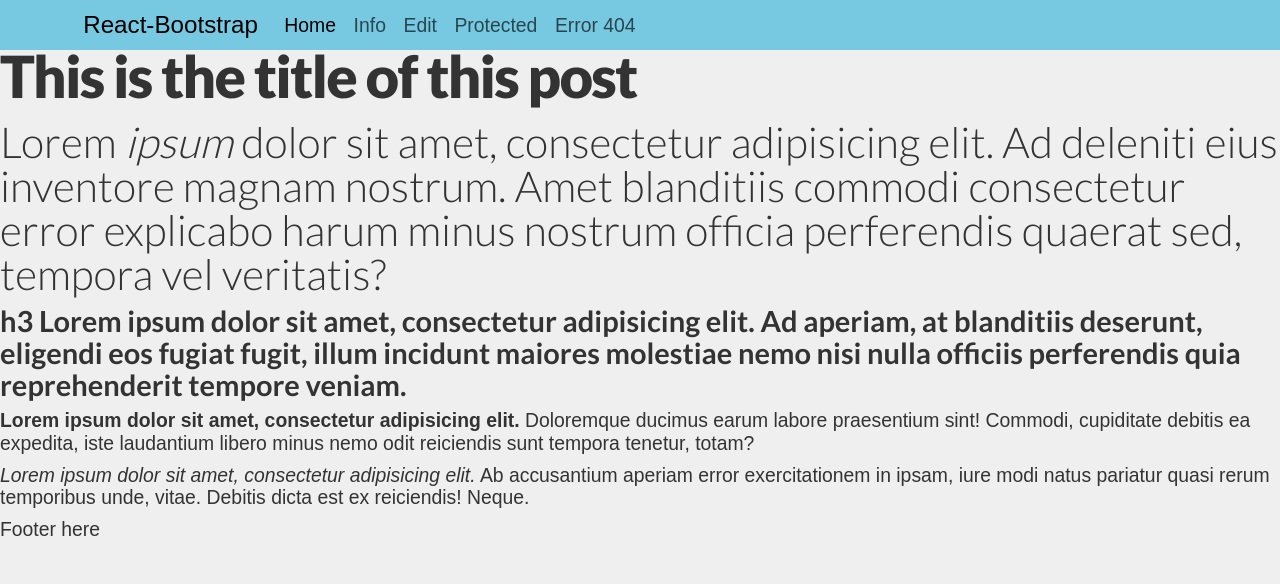
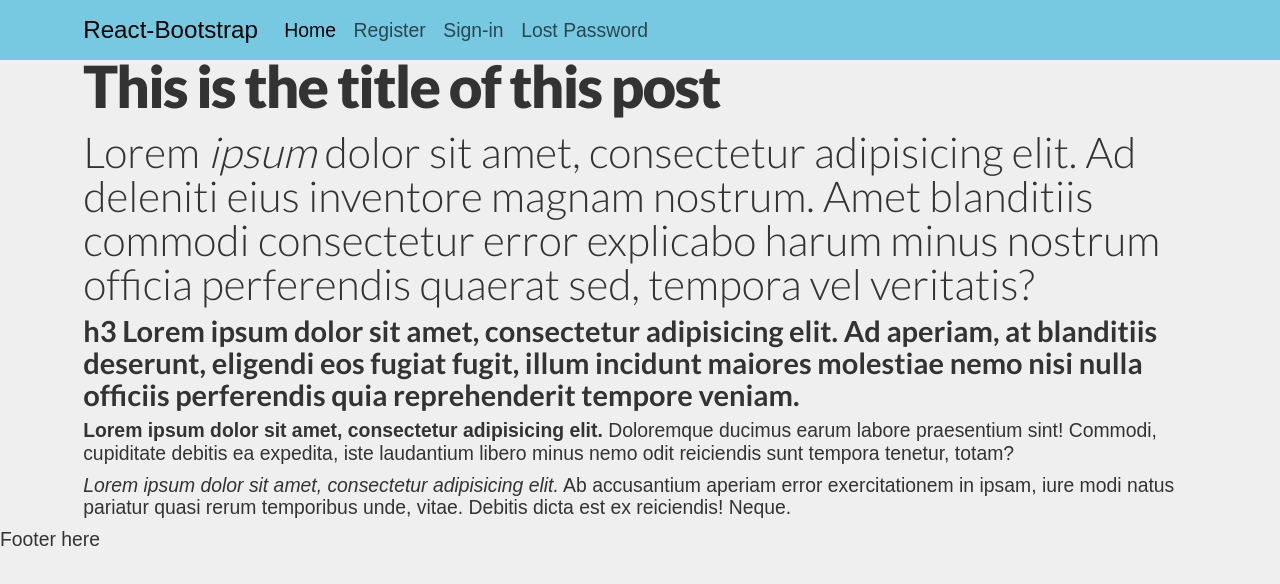
Before and after one commit to enchance/react-authdemo, a React (Create React App) app: page / in a window 1280 px wide. Shown: the top 584 px of the page. Built offline with nearby package versions, Linux system fonts and the light colour scheme.

Commit message:
create settings file

```diff
--- a/src/AppRoutes.tsx
+++ b/src/AppRoutes.tsx
@@ -2,11 +2,13 @@ import React from 'react';
 import {BrowserRouter, Routes, Route} from "react-router-dom";
 import './assets/css/App.css';
 
+import S from "./app/settings";
 import {AuthWatcherPage} from "./app/auth/pages/AuthWatcherPage";
 import {isAuth, isGuest, ProtectedRoute} from "./app/helpers";
 import {EmailRegisterPage} from "./app/auth/pages/EmailRegisterPage";
 import {EmailSigninPage} from "./app/auth/pages/EmailSigninPage";
 import {HomeGuestPage, HomeUserPage} from "./pages/IndexPages";
+import {LostPasswordPage} from "./app/auth/pages/LostPasswordPage";
 
 
 function AppRoutes() {
@@ -16,8 +18,9 @@ function AppRoutes() {
           <Route index element={isAuth() ? <HomeUserPage /> : <HomeGuestPage />} />
 
           <Route element={<ProtectedRoute enable={isGuest} fallback={<HomeUserPage />} />}>
-              <Route path="/auth/register" element={<EmailRegisterPage />} />
-              <Route path="/auth/signin" element={<EmailSigninPage />} />
+              <Route path={S.path.register} element={<EmailRegisterPage />} />
+              <Route path={S.path.signin} element={<EmailSigninPage />} />
+              <Route path={S.path.lostpass} element={<LostPasswordPage />} />
           </Route>
 
           <Route element={<ProtectedRoute enable={isAuth} fallback={<HomeGuestPage />} />}>
--- a/src/app/auth/pages/EmailRegisterPage.tsx
+++ b/src/app/auth/pages/EmailRegisterPage.tsx
@@ -1,10 +1,11 @@
 import React from "react";
+import {BaseTemplate} from "../../../templates/BaseTemplate";
 
 
 export const EmailRegisterPage: React.FC = () => {
     return (
-        <>
+        <BaseTemplate>
             <h1>Email Register</h1>
-        </>
+        </BaseTemplate>
     )
 }
--- a/src/app/auth/pages/EmailSigninPage.tsx
+++ b/src/app/auth/pages/EmailSigninPage.tsx
@@ -1,11 +1,12 @@
 import React from "react";
+import {BaseTemplate} from "../../../templates/BaseTemplate";
 
 
 
 export const EmailSigninPage: React.FC = () => {
     return (
-        <>
+        <BaseTemplate>
             <h1>Email Sign-in</h1>
-        </>
+        </BaseTemplate>
     )
 }
--- a/src/app/auth/pages/LostPasswordPage.tsx
+++ b/src/app/auth/pages/LostPasswordPage.tsx
@@ -1,10 +1,11 @@
 import React from "react";
+import {BaseTemplate} from "../../../templates/BaseTemplate";
 
 
 export const LostPasswordPage: React.FC = () => {
     return (
-        <>
+        <BaseTemplate>
             <h1>Lost Password</h1>
-        </>
+        </BaseTemplate>
     )
 }
--- /dev/null
+++ b/src/app/settings.ts
@@ -0,0 +1,37 @@
+
+
+class Production {
+    readonly SITENAME = 'Awesome Site';
+    SITEURL = 'https://aaa.com';
+    DEBUG = false;
+
+    readonly path = new RoutePath();
+}
+
+class Development extends Production {
+    readonly DEBUG = true;
+}
+
+
+class Staging extends Production {
+    readonly DEBUG = true;
+}
+
+
+class RoutePath {
+    readonly register = '/auth/register';
+    readonly signin = '/auth/signin';
+    readonly lostpass = '/auth/lostpass';
+}
+
+
+const env = process.env.REACT_APP_ENV;
+let Settings: Production = new Production();
+if(env === 'development') {
+    Settings = new Development();
+}
+else if(env === 'staging') {
+    Settings = new Staging();
+}
+
+export default Settings;
--- a/src/assets/scss/_vars.scss
+++ b/src/assets/scss/_vars.scss
@@ -52,7 +52,7 @@ $text-light:    $font-weight-light;
 $nav-link-padding-y: 0;
 $navbar-padding-y: 0;
 // -----------------------------------------
-$navbar-height: 50px;
+$navbar-height: 60px;
 
 
 /* Grid scroller */
--- a/src/templates/BaseTemplate.tsx
+++ b/src/templates/BaseTemplate.tsx
@@ -2,14 +2,18 @@ import React, {PropsWithChildren} from "react";
 import Nav from 'react-bootstrap/Nav';
 import Navbar from 'react-bootstrap/Navbar';
 import Container from 'react-bootstrap/Container';
-import {NavLink} from "react-router-dom";
+import {Link, NavLink} from "react-router-dom";
+
+import S from "../app/settings";
 
 
 export const BaseTemplate: React.FC<PropsWithChildren> = props => {
     return (
         <div className={'base-template'}>
             <Header />
-            {props.children}
+            <div className="container">
+                {props.children}
+            </div>
             <Footer />
         </div>
     )
@@ -19,7 +23,9 @@ export const BaseTemplate: React.FC<PropsWithChildren> = props => {
 export const SidebarTemplate: React.FC<PropsWithChildren> = props => {
     return (
         <div className={'sidebar-template'}>
+            <Header />
             <h1>Unfinished Sidebar Template</h1>
+            <Footer />
         </div>
     )
 }
@@ -29,15 +35,14 @@ export const Header: React.FC = () => {
     return (
         <Navbar id={'navbar'} expand="lg" className="bg-body-tertiary">
             <Container>
-                <Navbar.Brand href="#home">React-Bootstrap</Navbar.Brand>
+                <Link to={'/'} className="navbar-brand">React-Bootstrap</Link>
                 <Navbar.Toggle aria-controls="basic-navbar-nav" />
                 <Navbar.Collapse id="basic-navbar-nav">
                     <Nav className="me-auto">
                         <NavLink to={'/'} className={'nav-link'}>Home</NavLink>
-                        <NavLink to={'/home'} className={'nav-link'}>Info</NavLink>
-                        <NavLink to={'/edit'} className={'nav-link'}>Edit</NavLink>
-                        <NavLink to={'/protected'} className={'nav-link'}>Protected</NavLink>
-                        <NavLink to={'/xxx'} className={'nav-link'}>Error 404</NavLink>
+                        <NavLink to={S.path.register} className={'nav-link'}>Register</NavLink>
+                        <NavLink to={S.path.signin} className={'nav-link'}>Sign-in</NavLink>
+                        <NavLink to={S.path.lostpass} className={'nav-link'}>Lost Password</NavLink>
                     </Nav>
                 </Navbar.Collapse>
             </Container>
```
Also changed, not shown: src/assets/css/App.css, 1 other file (tests, documents, lock files or other folders).
